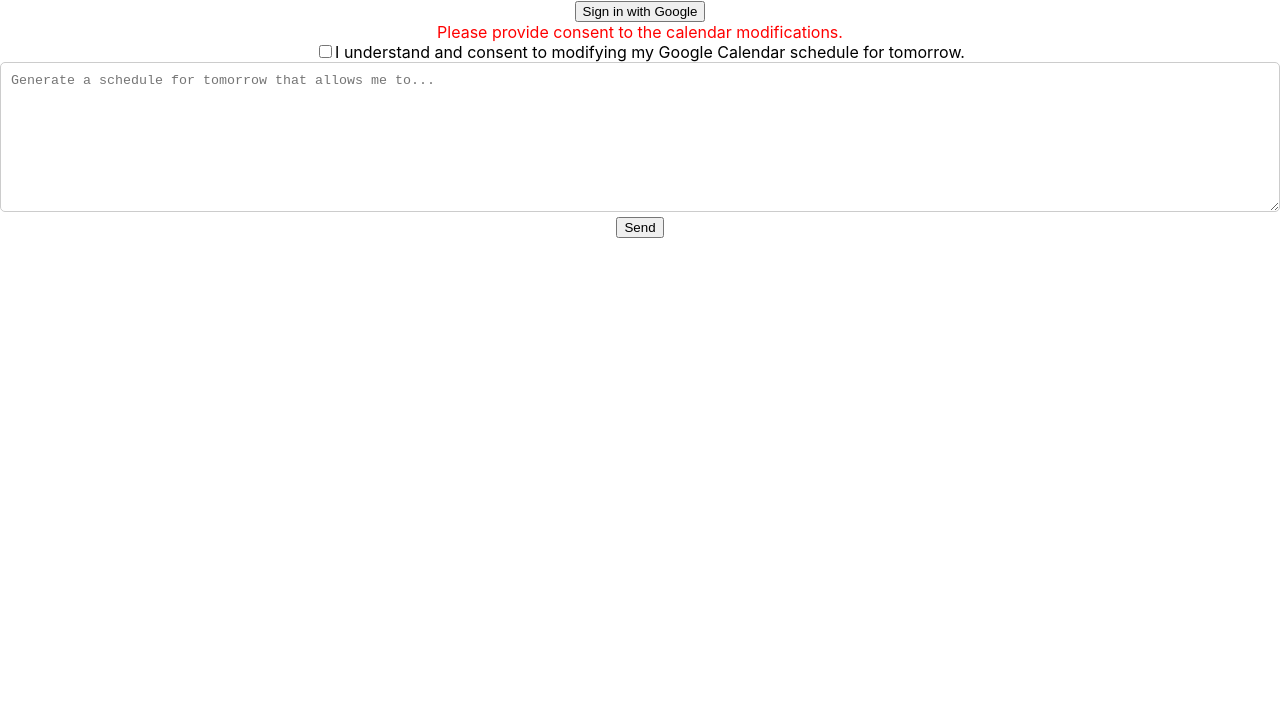
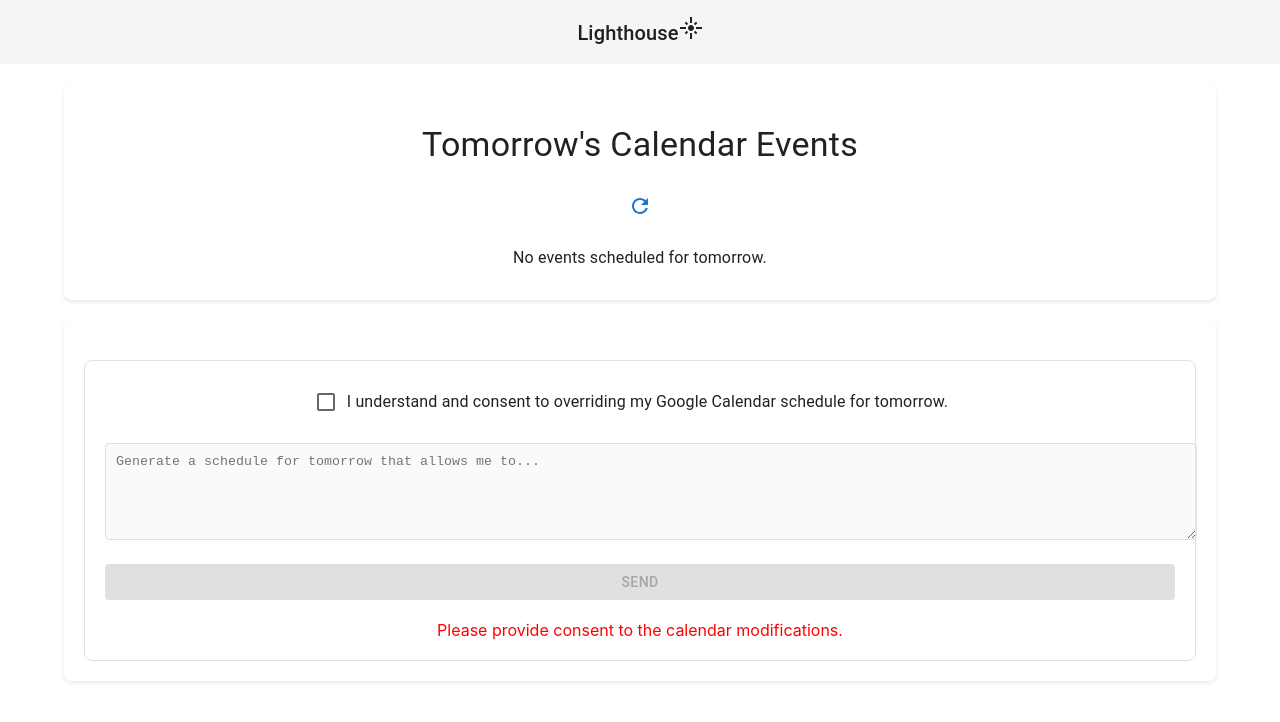
Before and after one commit to CV145/AIScheduler-Front, a React (Create React App) app: page /dashboard in a window 1280 px wide. Shown: the top 722 px of the page. Built offline with nearby package versions, Linux system fonts and the light colour scheme.

Commit message:
UI improvements

```diff
--- a/src/Components/AuthenticatedApp.js
+++ b/src/Components/AuthenticatedApp.js
@@ -1,8 +1,13 @@
-import React, {useState, useCallback} from 'react';
+import React, { useState, useCallback } from 'react';
 import { useGoogleAuth } from '../Contexts/GoogleAuthContext';
+import { Typography, AppBar, Toolbar } from '@mui/material';
 import { SignInButton } from './SignInButton';
 import CalendarComponent from './Calendar';
 import SchedulePromptForm from './SchedulePromptForm';
+import FlareIcon from '@mui/icons-material/Flare';
+import HomePage from '../Pages/HomePage';
+import { BrowserRouter as Router, Routes, Route } from 'react-router-dom';
+import DashboardPage from '../Pages/DashboardPage.js';
 
 const AuthenticatedApp = () => {
   const { isSignedIn } = useGoogleAuth();
@@ -16,14 +21,27 @@ const AuthenticatedApp = () => {
   const handleScheduleUpdated = () => {
     // Trigger actions to refresh calendar data...
     setShouldFetchCalendarData(true);
-};
+  };
 
   return (
     <div className="App">
-      <SignInButton />
-      {isSignedIn && <CalendarComponent isLoading={isLoading} setIsLoading={setIsLoading} shouldFetchData={shouldFetchCalendarData} setShouldFetchData={setShouldFetchCalendarData} />}
+      <AppBar position="static" color="default" elevation={0}>
+        <Toolbar>
 
-      <SchedulePromptForm onScheduleSubmit={handleScheduleSubmit} onScheduleUpdated={handleScheduleUpdated}/>
+          <Typography variant="h6" color="inherit" noWrap style={{ flexGrow: 1 }}>
+            Lighthouse
+            <FlareIcon />
+          </Typography>
+        </Toolbar>
+      </AppBar>
+
+      <Router>
+        <Routes>
+          <Route path="/dashboard" element={<DashboardPage />} />
+          <Route path="/AIScheduler-Front" element={<HomePage />} />
+          {/* ... other authenticated routes */}
+        </Routes>
+      </Router>
     </div>
   );
 };
--- a/src/Components/Calendar.js
+++ b/src/Components/Calendar.js
@@ -1,7 +1,19 @@
 import React, { useState, useEffect } from 'react';
 import { useGoogleAuth } from '../Contexts/GoogleAuthContext';
+import {
+  Button,
+  CircularProgress,
+  Container,
+  Typography,
+  List,
+  ListItem,
+  ListItemText,
+  IconButton,
+} from '@mui/material';
+import { CheckCircle, Error } from '@mui/icons-material';
+import RefreshIcon from '@mui/icons-material/Refresh';
 
-const CalendarComponent = ({isLoading, setIsLoading, shouldFetchData, setShouldFetchData}) => {
+const CalendarComponent = ({ isLoading, setIsLoading, shouldFetchData, setShouldFetchData }) => {
   const { googleToken } = useGoogleAuth();
   const [calendarEvents, setCalendarEvents] = useState([]);
   const [error, setError] = useState(null);
@@ -27,7 +39,7 @@ const CalendarComponent = ({isLoading, setIsLoading, shouldFetchData, setShouldF
     console.log('fetching calendar data');
 
     try {
-        console.log('Beginning data fetch');
+      console.log('Beginning data fetch');
       const response = await fetch(`https://www.googleapis.com/calendar/v3/calendars/primary/events?timeMin=${start}&timeMax=${end}`, {
         headers: {
           Authorization: `Bearer ${googleToken}`
@@ -42,7 +54,7 @@ const CalendarComponent = ({isLoading, setIsLoading, shouldFetchData, setShouldF
     } catch (err) {
       setError(err.message);
     } finally {
-        console.log('Data finished fetching');
+      console.log('Data finished fetching');
       setIsLoading(false);
       setShouldFetchData(false); //After data is fetched
     }
@@ -52,9 +64,8 @@ const CalendarComponent = ({isLoading, setIsLoading, shouldFetchData, setShouldF
   useEffect(() => {
 
     //Refresh when state is true
-    if (shouldFetchData)
-    {
-        fetchCalendarData();
+    if (shouldFetchData) {
+      fetchCalendarData();
     }
 
 
@@ -76,20 +87,53 @@ const CalendarComponent = ({isLoading, setIsLoading, shouldFetchData, setShouldF
   }
 
   return (
-    <div>
-      <h2>Tomorrow's Calendar Events</h2>
-      <button onClick={fetchCalendarData}>Refresh Calendar</button>
-      <ul>
-        {calendarEvents.map(event => (
-          <li key={event.id}>
-            {event.summary} - {event.start.dateTime ?
-              `${new Date(event.start.dateTime).toLocaleTimeString()} - ${new Date(event.end.dateTime).toLocaleTimeString()}` :
-              'All day'}
-          </li>
-        ))}
-      </ul>
-    </div>
+    <Container>
+      {isLoading ? (
+        <div style={{ display: 'flex', justifyContent: 'center', alignItems: 'center', height: '100%' }}>
+          <CircularProgress />
+        </div>
+      ) : error ? (
+        <Typography variant="h6" color="error" style={{ display: 'flex', alignItems: 'center', margin: '20px 0' }}>
+          <Error style={{ marginRight: 10 }} />
+          Error: {error}
+        </Typography>
+      ) : (
+        <div>
+          <Typography variant="h4" style={{ margin: '20px 0', textAlign: 'center' }}>
+            Tomorrow's Calendar Events
+          </Typography>
+          <div style={{ textAlign: 'center', marginBottom: '10px' }}> {/* Updated this line */}
+            <IconButton color="primary" onClick={fetchCalendarData}>
+              <RefreshIcon />
+            </IconButton>
+          </div>
+          <List>
+            {calendarEvents.length === 0 ? (
+              <Typography variant="subtitle1" style={{ textAlign: 'center' }}>
+                No events scheduled for tomorrow.
+              </Typography>
+            ) : (
+              calendarEvents.map(event => (
+                <ListItem key={event.id} style={{ border: '1px solid #eee', margin: '10px 0', borderRadius: '4px' }}>
+                  <ListItemText
+                    primary={event.summary}
+                    secondary={
+                      event.start && event.end && event.start.dateTime && event.end.dateTime
+                        ? `${new Date(event.start.dateTime).toLocaleTimeString()} - ${new Date(
+                          event.end.dateTime
+                        ).toLocaleTimeString()}`
+                        : 'All day'
+                    }
+                  />
+                </ListItem>
+              ))
+            )}
+          </List>
+        </div>
+      )}
+    </Container>
   );
+
 };
 
 export default CalendarComponent;
--- a/src/Components/SchedulePromptForm.js
+++ b/src/Components/SchedulePromptForm.js
@@ -1,5 +1,6 @@
 import React, { useState } from 'react';
 import { useGoogleAuth } from '../Contexts/GoogleAuthContext';
+import { Button, Container, Typography, TextareaAutosize, FormControlLabel, Checkbox } from '@mui/material';
 
 const SchedulePromptForm = ({ onScheduleSubmit, onScheduleUpdated }) => {
   const { googleToken } = useGoogleAuth();
@@ -26,7 +27,7 @@ const SchedulePromptForm = ({ onScheduleSubmit, onScheduleUpdated }) => {
     const userTimeZone = Intl.DateTimeFormat().resolvedOptions().timeZone;
 
     try {
-        const response = await fetch('https://localhost:7112/Schedule', {
+      const response = await fetch('https://aischedulerapi.azurewebsites.net/Schedule', {
         method: 'POST',
         headers: {
           'Content-Type': 'application/json',
@@ -56,42 +57,46 @@ const SchedulePromptForm = ({ onScheduleSubmit, onScheduleUpdated }) => {
 
   // Styles for the input field
   const inputStyle = {
-    width: '100%',        // Full width
-    height: '150px',      // Larger height
-    overflowY: 'auto',    // Vertical scroll
-    padding: '10px',      // Padding inside the input field
-    boxSizing: 'border-box', // Include padding and border in the element's total width and height
-    borderRadius: '5px', // Optional: rounded corners
-    border: '1px solid #ccc' // Optional: border styling
+    marginBottom: '20px'
   };
 
   return (
-    <div>
-        {!userConsent && (
-        <div style={{ color: 'red' }}>Please provide consent to the calendar modifications.</div>
-      )}
+    <Container style={{ padding: '20px', border: '1px solid #e0e0e0', borderRadius: '8px', marginTop: '20px' }}>
       <form onSubmit={handleSubmit}>
-    <div className="warning">
-        <label>
-          <input
-            type="checkbox"
+        <div style={{ marginBottom: '20px' }}>
+          <FormControlLabel
+            control={
+              <Checkbox
                 checked={userConsent}
                 onChange={handleConsentChange}
+                name="userConsent"
+                color="primary"
               />
-          I understand and consent to modifying my Google Calendar schedule for tomorrow.
-        </label>
+            }
+            label="I understand and consent to overriding my Google Calendar schedule for tomorrow."
+          />
         </div>
-      <textarea
-        style={inputStyle}
+        <TextareaAutosize
           value={schedulePrompt}
           onChange={(e) => setSchedulePrompt(e.target.value)}
           placeholder="Generate a schedule for tomorrow that allows me to..."
+          minRows={5}
+          style={{ width: '100%', marginBottom: '20px', padding: '10px', borderColor: '#e0e0e0', borderRadius: '4px' }}
+          disabled={!userConsent}
         />
-      <button type="submit">Send</button>
+        <Button type="submit" variant="contained" color="primary" disabled={!userConsent} fullWidth>
+          Send
+        </Button>
       </form>
+      {!userConsent && (
+        <div style={{ color: 'red', textAlign: 'center', marginTop: '20px' }}>
+          Please provide consent to the calendar modifications.
         </div>
+      )}
+    </Container>
+  );
 
-  );
+
 };
 
 export default SchedulePromptForm;
--- a/src/Components/SignInButton.js
+++ b/src/Components/SignInButton.js
@@ -1,31 +1,41 @@
 import { useGoogleLogin } from '@react-oauth/google';
 import { useState } from 'react';
 import { useGoogleAuth } from '../Contexts/GoogleAuthContext';
+import { Button } from '@mui/material';
+import { useNavigate } from 'react-router-dom';
+
 
 export const SignInButton = () => {
+  const buttonStyle = {
+    margin: '20px 0'
+  };
+
+  const navigate = useNavigate();
+
+
+
   console.log("Context: ", useGoogleAuth());
   const authContext = useGoogleAuth();
 
   const { isSignedIn, handleSignIn, handleSignOut } = useGoogleAuth();
 
   const googleLogin = useGoogleLogin({
-    onSuccess: tokenResponse =>
-    {
-        //Successful login actions
-        handleSignIn(tokenResponse.access_token);
+    onSuccess: tokenResponse => {
+      //Successful login actions
+      handleSignIn(tokenResponse.access_token);
+      navigate('/dashboard');
     },
-    onError: () =>
-    {
-        console.log('Login Failed');
+    onError: () => {
+      console.log('Login Failed');
     }
   });
 
   return (
-    <div>
+    <div style={{ position: 'relative' }}>
       {isSignedIn ? (
-        <button onClick={handleSignOut}>Sign Out</button>
+        <Button style={buttonStyle} variant="contained" color="primary" onClick={handleSignOut}>Sign Out</Button>
       ) : (
-        <button onClick={() => googleLogin()}>Sign in with Google</button>
+        <Button style={buttonStyle} variant="contained" color="primary" onClick={() => googleLogin()}>Sign in with Google</Button>
       )}
     </div>
   );
--- /dev/null
+++ b/src/Pages/DashboardPage.js
@@ -0,0 +1,32 @@
+import React, { useState } from 'react';
+import { Container, Grid, Paper } from '@mui/material';
+import Calendar from '../Components/Calendar';
+import SchedulePromptForm from '../Components/SchedulePromptForm';
+
+const DashboardPage = () => {
+    const [isLoading, setIsLoading] = useState(false);
+    const [shouldFetchData, setShouldFetchData] = useState(true);
+
+    return (
+        <Container maxWidth="lg" style={{ marginTop: '20px' }}>
+            {/* Calendar */}
+            <Paper style={{ marginBottom: '20px', padding: '20px', borderRadius: '8px', boxShadow: '0 2px 4px rgba(0,0,0,0.1)' }}>
+                <Calendar
+                    isLoading={isLoading}
+                    setIsLoading={setIsLoading}
+                    shouldFetchData={shouldFetchData}
+                    setShouldFetchData={setShouldFetchData}
+                />
+            </Paper>
+
+            {/* Schedule Prompt Form */}
+            <Paper style={{ padding: '20px', borderRadius: '8px', boxShadow: '0 2px 4px rgba(0,0,0,0.1)' }}>
+                <SchedulePromptForm />
+            </Paper>
+        </Container>
+    );
+
+
+};
+
+export default DashboardPage;
--- /dev/null
+++ b/src/Pages/HomePage.js
@@ -0,0 +1,27 @@
+import React from 'react';
+import { Container, Typography, AppBar, Toolbar, Box, Paper } from '@mui/material';
+import { SignInButton } from '../Components/SignInButton';
+
+const HomePage = () => {
+    return (
+        <div>
+
+            <Container maxWidth="md" component="main" sx={{ pt: 8, pb: 6 }}>
+                <Paper elevation={3} style={{ padding: '30px', marginTop: '30px', borderRadius: '15px' }}>
+                    <Typography component="h1" variant="h2" align="center" color="textPrimary" gutterBottom>
+                        Welcome to Lighthouse
+                    </Typography>
+                    <Typography variant="h5" align="center" color="textSecondary" paragraph>
+                        Organize your day effortlessly. Let AI help you schedule your time, aligning your plans with purpose.
+                    </Typography>
+                    <Box style={{ display: 'flex', justifyContent: 'center' }}>
+                        <SignInButton />
+                    </Box>
+                </Paper>
+            </Container>
+        </div>
+    );
+};
+
+
+export default HomePage;
```
Also changed, not shown: package.json (+12 -1 lines), 1 other file (tests, documents, lock files or other folders). Lines whose indentation alone changed are shown as unchanged.
